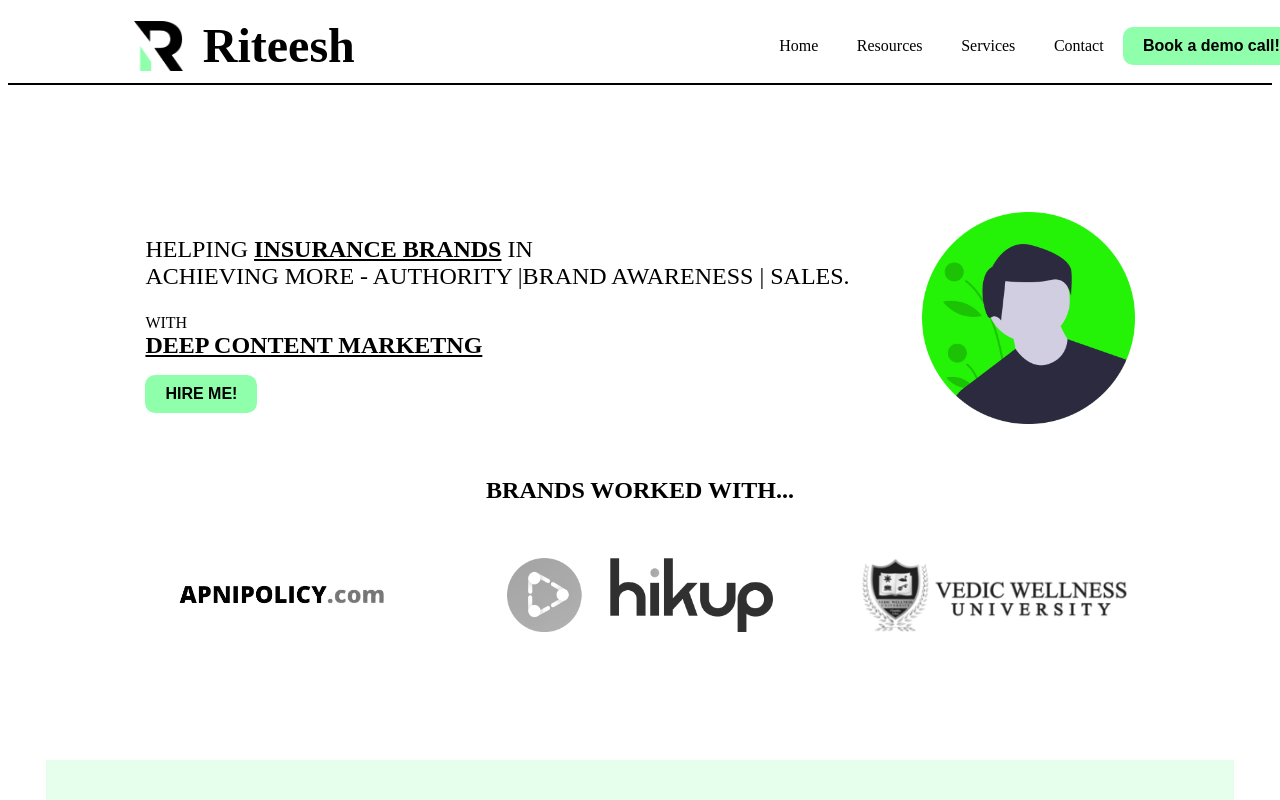
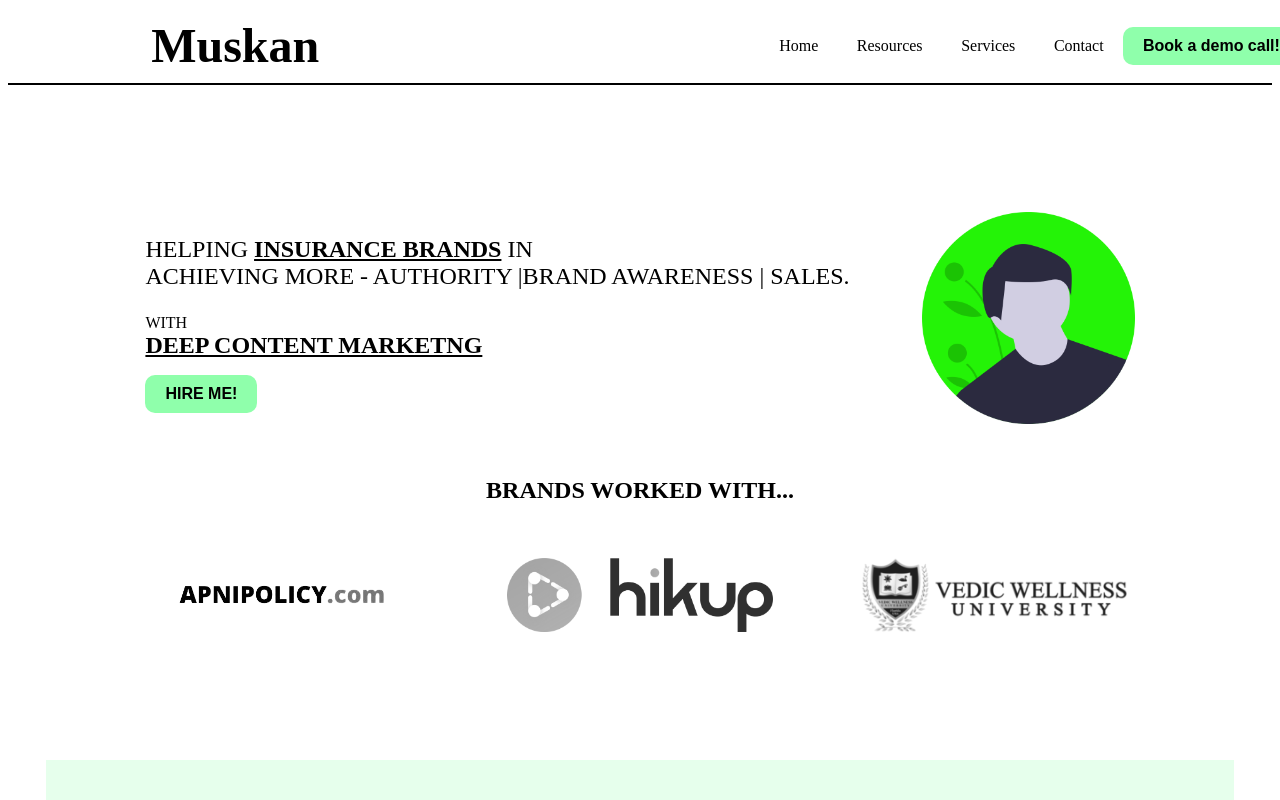
Before and after one commit to baljinder78/Homepage, a React (Create React App) app: page / in a window 1280 px wide. Shown: the top 800 px of the page. Built offline with nearby package versions, Linux system fonts and the light colour scheme.

Commit message:
Update Navbar.jsx

```diff
--- a/src/Components/Navbar/Navbar.jsx
+++ b/src/Components/Navbar/Navbar.jsx
@@ -13,8 +13,7 @@
     return (
       <div className='Navbar_container'>
         <div className='logo_container'>
-          <img src={logo} alt='logo' />
-          <h1>Riteesh</h1>
+          <h1>Muskan</h1>
         </div>
         <div
           className={
```
